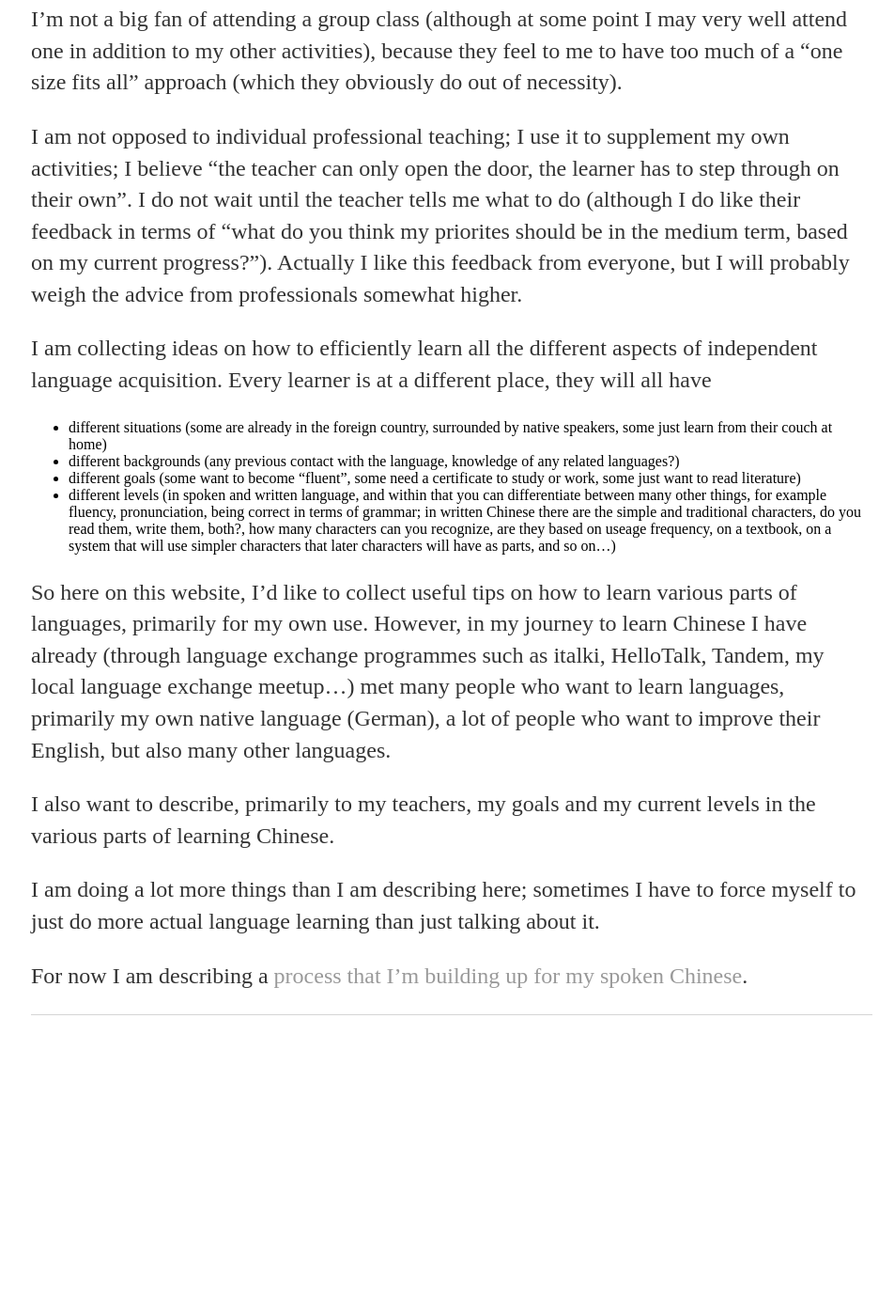
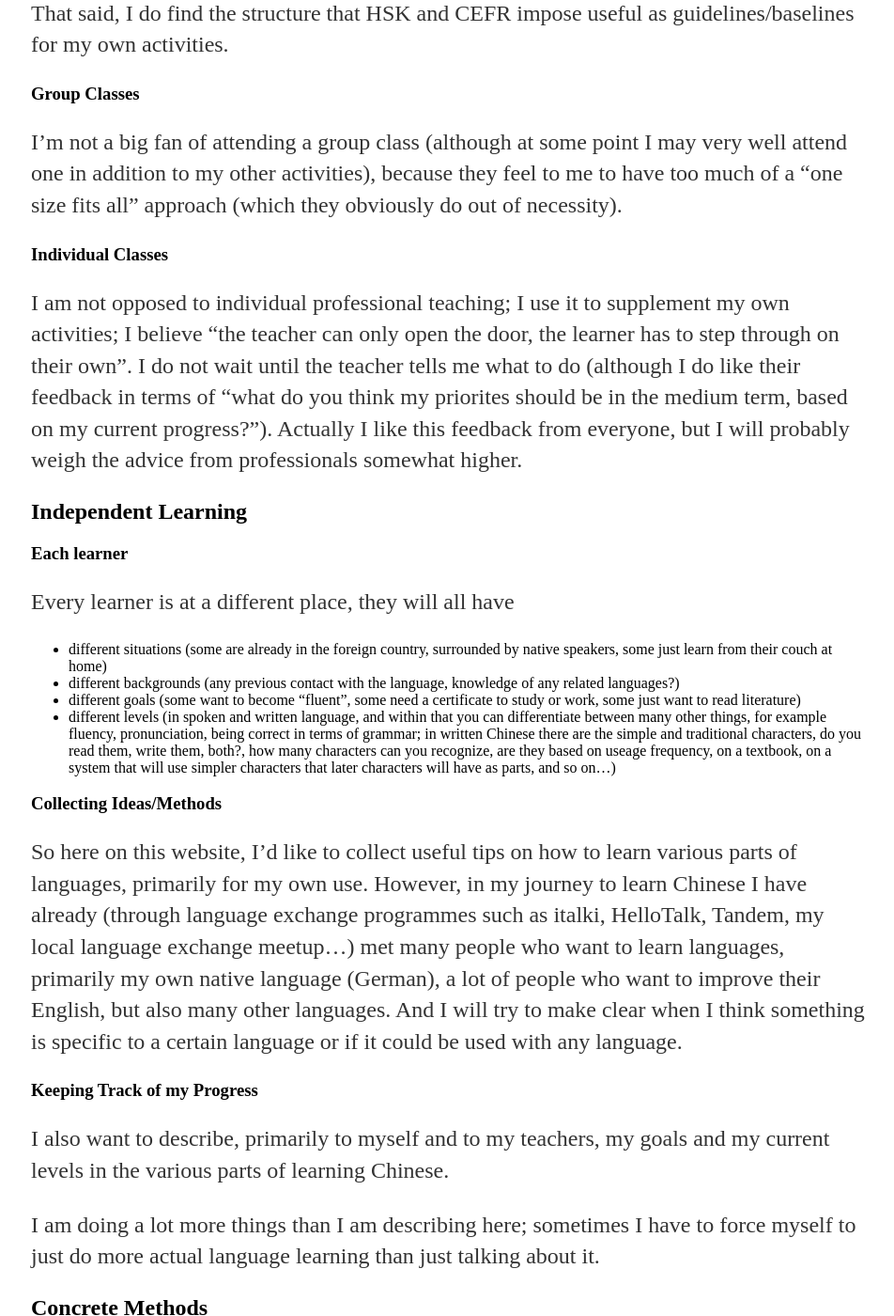
Before and after one commit to nczempin/ll, a Jekyll site: the page built from index.md, in a window 1280 px wide and 1400 px high, scrolled down 383 px. Shown: the whole window at 94% size, without its empty margins (159-1111 px from the left). Built offline with Jekyll 4.4.1, drawn with Linux system fonts in a browser that asks for light colours; before the commit the page ends 1523 px from its top, so only the background shows below that; some of the changed text lies outside the part shown.

Commit message:
Update index.md

```diff
--- a/index.md
+++ b/index.md
@@ -4,27 +4,41 @@
 ---
 # My Language Learning
 
-I am currently learning Chinese independently, not because I need it for work or anything, but just for fun.
+## Overview
 
-So I am not constrained to reach a certain level by a certain date; I can set my own goals.
+I am currently learning Chinese, not because I need it for work or anything, but just for fun. I am primarily learning independently.
+
+Because I am not following a course or need to get a certificate, I am not constrained to reach a certain level by a certain date; I can set my own goals.
 
 That said, I do find the structure that HSK and CEFR impose useful as guidelines/baselines for my own activities.
 
+### Group Classes
 I'm not a big fan of attending a group class (although at some point I may very well attend one in addition to my other activities), because they feel to me to have too much of a "one size fits all" approach (which they obviously do out of necessity).
 
+### Individual Classes
 I am not opposed to individual professional teaching; I use it to supplement my own activities; I believe "the teacher can only open the door, the learner has to step through on their own". I do not wait until the teacher tells me what to do (although I do like their feedback in terms of "what do you think my priorites should be in the medium term, based on my current progress?").  Actually I like this feedback from everyone, but I will probably weigh the advice from professionals somewhat higher.
 
-I am collecting ideas on how to efficiently learn all the different aspects of independent language acquisition.
+## Independent Learning
+
+### Each learner
 Every learner is at a different place, they will all have
 * different situations (some are already in the foreign country, surrounded by native speakers, some just learn from their couch at home)
 * different backgrounds (any previous contact with the language, knowledge of any related languages?)
 * different goals (some want to become "fluent", some need a certificate to study or work, some just want to read literature)
 * different levels (in spoken and written language, and within that you can differentiate between many other things, for example fluency, pronunciation, being correct in terms of grammar; in written Chinese there are the simple and traditional characters, do you read them, write them, both?, how many characters can you recognize, are they based on useage frequency, on a textbook, on a system that will use simpler characters that later characters will have as parts, and so on...)
 
-So here on this website, I'd like to collect useful tips on how to learn various parts of languages, primarily for my own use. However, in my journey to learn Chinese I have already (through language exchange programmes such as italki, HelloTalk, Tandem, my local language exchange meetup...) met many people who want to learn languages, primarily my own native language (German), a lot of people who want to improve their English, but also many other languages.
+### Collecting Ideas/Methods
 
-I also want to describe, primarily to my teachers, my goals and my current levels in the various parts of learning Chinese.
+So here on this website, I'd like to collect useful tips on how to learn various parts of languages, primarily for my own use.
+However, in my journey to learn Chinese I have already (through language exchange programmes such as italki, HelloTalk, Tandem, my local language exchange meetup...) met many people who want to learn languages, primarily my own native language (German), a lot of people who want to improve their English, but also many other languages. And I will try to make clear when I think something is specific to a certain language or if it could be used with any language.
+
+### Keeping Track of my Progress
+
+I also want to describe, primarily to myself and to my teachers, my goals and my current levels in the various parts of learning Chinese.
 
 I am doing a lot more things than I am describing here; sometimes I have to force myself to just do more actual language learning than just talking about it.
 
-For now I am describing a [process that I'm building up for my spoken Chinese](lamp-overview).
+## Concrete Methods
+
+### LAMP (Language Acquisition Made Practical)
+For now I am describing my version of a [process that you can use to improve in any language](lamp-overview).
```
